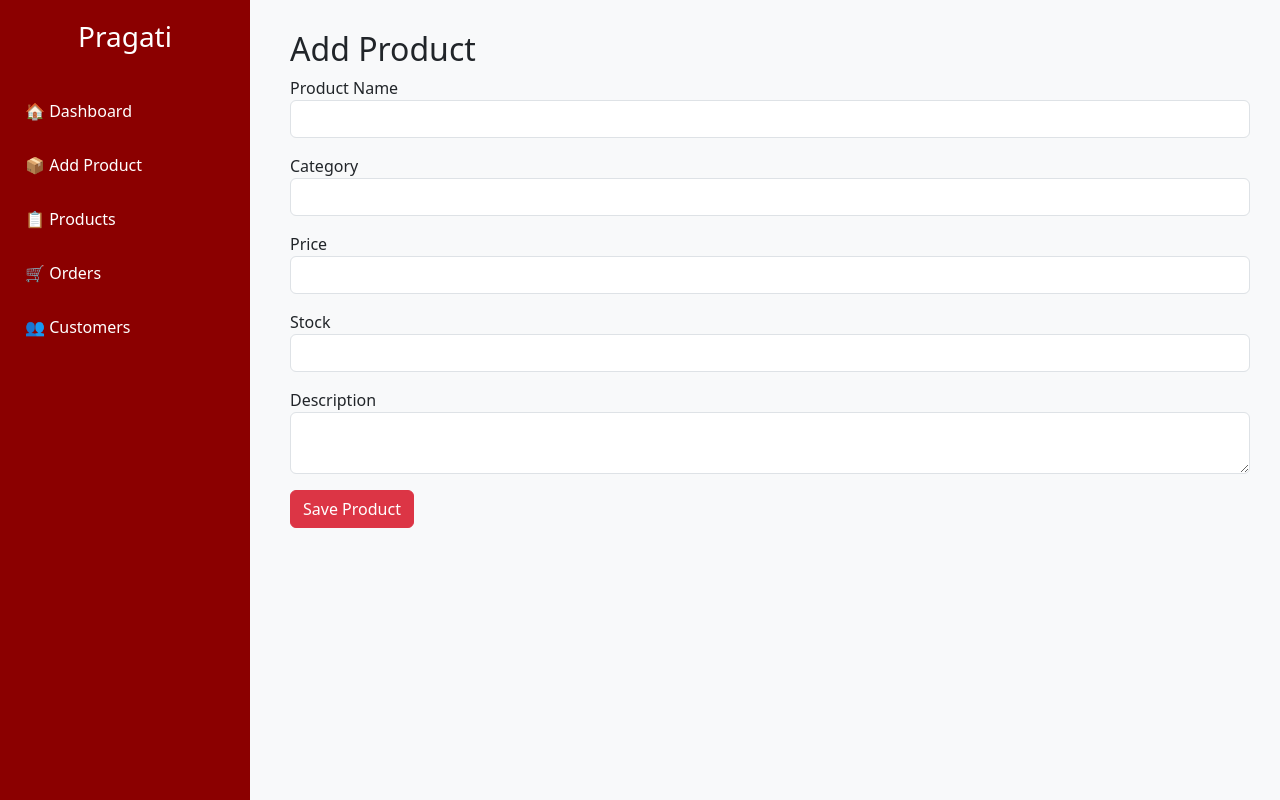
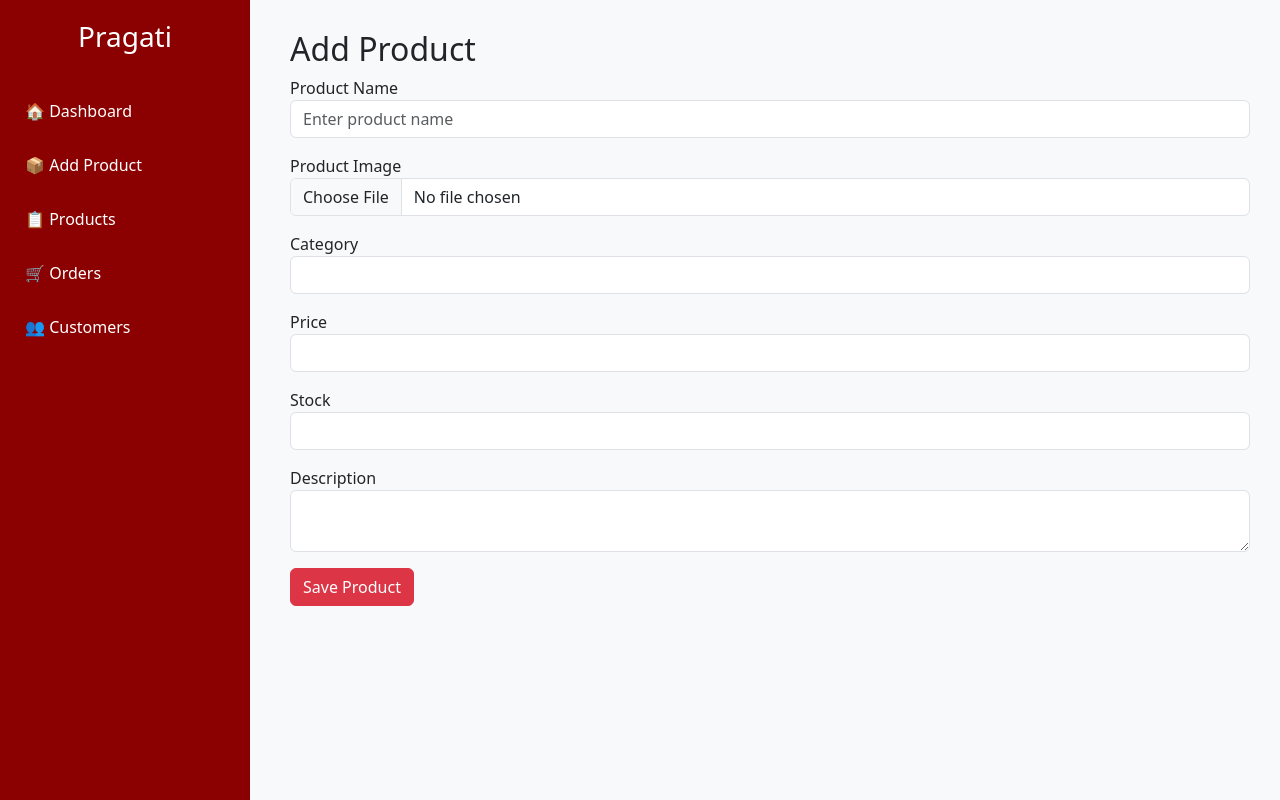
Before and after one commit to prerna0003/Pragati_Enterprises, a Flask app: page /admin/add-product in a window 1280 px wide. Run offline with Flask 3, Linux system fonts and the light colour scheme.

Commit message:
Added product image upload and preview

```diff
--- a/app.py
+++ b/app.py
@@ -1,8 +1,12 @@
+import os
+from werkzeug.utils import secure_filename
 from flask import Flask, render_template, request, redirect, url_for
 from config import Config
 from models import db, Product
 
 app = Flask(__name__)
+UPLOAD_FOLDER = "static/uploads"
+app.config["UPLOAD_FOLDER"] = UPLOAD_FOLDER
 app.config.from_object(Config)
 
 db.init_app(app)
@@ -29,25 +33,34 @@ def admin():
         "admin/dashboard.html",
         total_products=total_products
     )
-
 @app.route("/admin/add-product", methods=["GET", "POST"])
 def add_product():
 
     if request.method == "POST":
+
+        image = request.files["image"]
+
+        filename = ""
+
+        if image and image.filename != "":
+            filename = secure_filename(image.filename)
+            image.save(os.path.join(app.config["UPLOAD_FOLDER"], filename))
 
         product = Product(
             name=request.form["name"],
             category=request.form["category"],
             price=float(request.form["price"]),
             stock=int(request.form["stock"]),
-            description=request.form["description"]
+            description=request.form["description"],
+            image=filename
         )
 
         db.session.add(product)
         db.session.commit()
 
-        return redirect(url_for("admin"))
+        return redirect(url_for("products"))
 
+    return render_template("admin/add_product.html")
     return render_template("admin/add_product.html")
 
 @app.route("/admin/products")
--- a/models.py
+++ b/models.py
@@ -15,7 +15,7 @@ class Product(db.Model):
 
     stock = db.Column(db.Integer)
 
-    image = db.Column(db.String(255))
+    image = db.Column(db.String(255), nullable=True)
 
     description = db.Column(db.Text)
 
--- a/templates/admin/add_product.html
+++ b/templates/admin/add_product.html
@@ -8,12 +8,25 @@ Add Product
 
 <h2>Add Product</h2>
 
-<form method="POST">
+<form method="POST" enctype="multipart/form-data">
+    <div class="mb-3">
+    <label>Product Name</label>
+    <input
+        type="text"
+        class="form-control"
+        name="name"
+        placeholder="Enter product name"
+        required>
+</div>
 
     <div class="mb-3">
-        <label>Product Name</label>
-        <input class="form-control" name="name" required>
-    </div>
+    <label>Product Image</label>
+    <input
+        type="file"
+        name="image"
+        class="form-control"
+        accept="image/*">
+</div>
 
     <div class="mb-3">
         <label>Category</label>
```
Also changed, not shown: templates/admin/products.html (+20 -0 lines), pragati.db, static/uploads/Chanderi1.jpg (added), static/uploads/tussar-silk-design.jpg (added).
